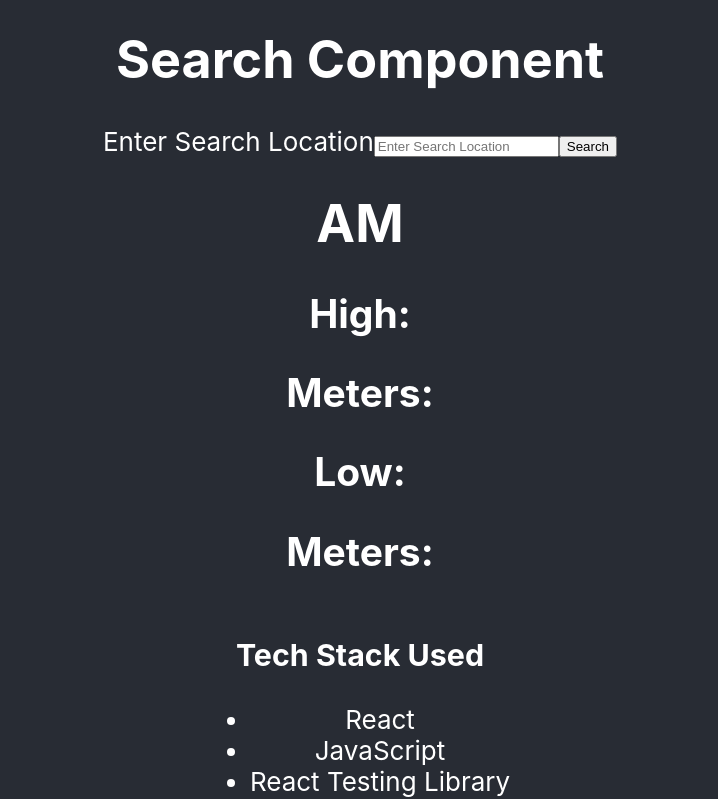
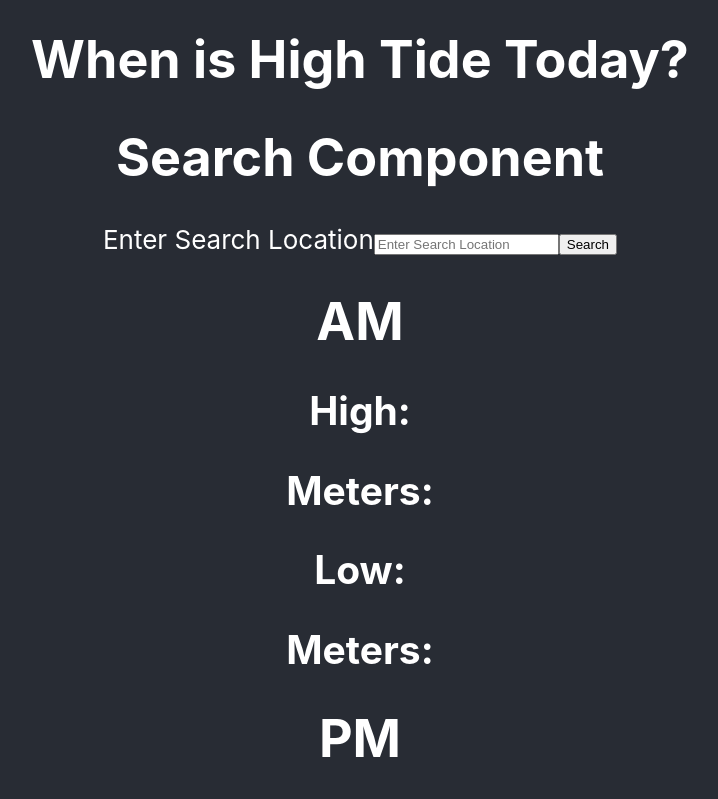
Before and after one commit to ehoversten/High_Tides, a React (Create React App) app in the folder client/: page / in a window 1280 px wide. Shown: the part 360-1159 px from the top of the page, without its empty margins (280-998 px from the left). Built offline with nearby package versions, Linux system fonts and the light colour scheme; no server answers.

Commit message:
started tests and layout for Display component

```diff
--- a/client/src/App.js
+++ b/client/src/App.js
@@ -2,8 +2,9 @@ import { useEffect, useState } from 'react';
 import './App.css';
 import Header from './components/Header/Header';
 import Footer from './components/Footer/Footer';
-import Search from './components/Search/Search';
-import Card from './components/Card/Card'
+import Display from './components/Display/Display';
+// import Search from './components/Search/Search';
+// import Card from './components/Card/Card'
 import searchTides from './utils/tidesAPI';
 // import axios from 'axios';
 
@@ -45,8 +46,7 @@ function App() {
       <header className="App-header">
         <h1>Testing</h1>
         <Header />
-        <Search />
-        <Card />
+        <Display />
         <Footer />
       </header>
     </div>
--- a/client/src/components/Card/Card.js
+++ b/client/src/components/Card/Card.js
@@ -1,11 +1,11 @@
 import React from "react";
 import './Card.css';
 
-function Card() {
+function Card({ title }) {
 
     return (
         <div className="card-container">
-            <h1 id="card-title">AM</h1>
+            <h1 id="card-title">{title}</h1>
             <div className="data-container">
                 <h2>High: <span data-am="high"></span></h2>
                 <h2>Meters: <span data-am="height-high"></span></h2>
--- /dev/null
+++ b/client/src/components/Display/Display.js
@@ -0,0 +1,17 @@
+import { useState } from 'react';
+import Search from '../Search/Search';
+import Card from '../Card/Card';
+
+function Display() {
+    return (
+        <div className="main-content" alt="beach background">
+            <h1>When is High Tide Today?</h1>
+            <Search />
+            <Card title='AM'/>
+            <Card title='PM'/>
+        </div>
+    )
+}
+
+
+export default Display;
```
Also changed, not shown: client/src/components/Display/Display.css (added), 1 other file (tests, documents, lock files or other folders).
